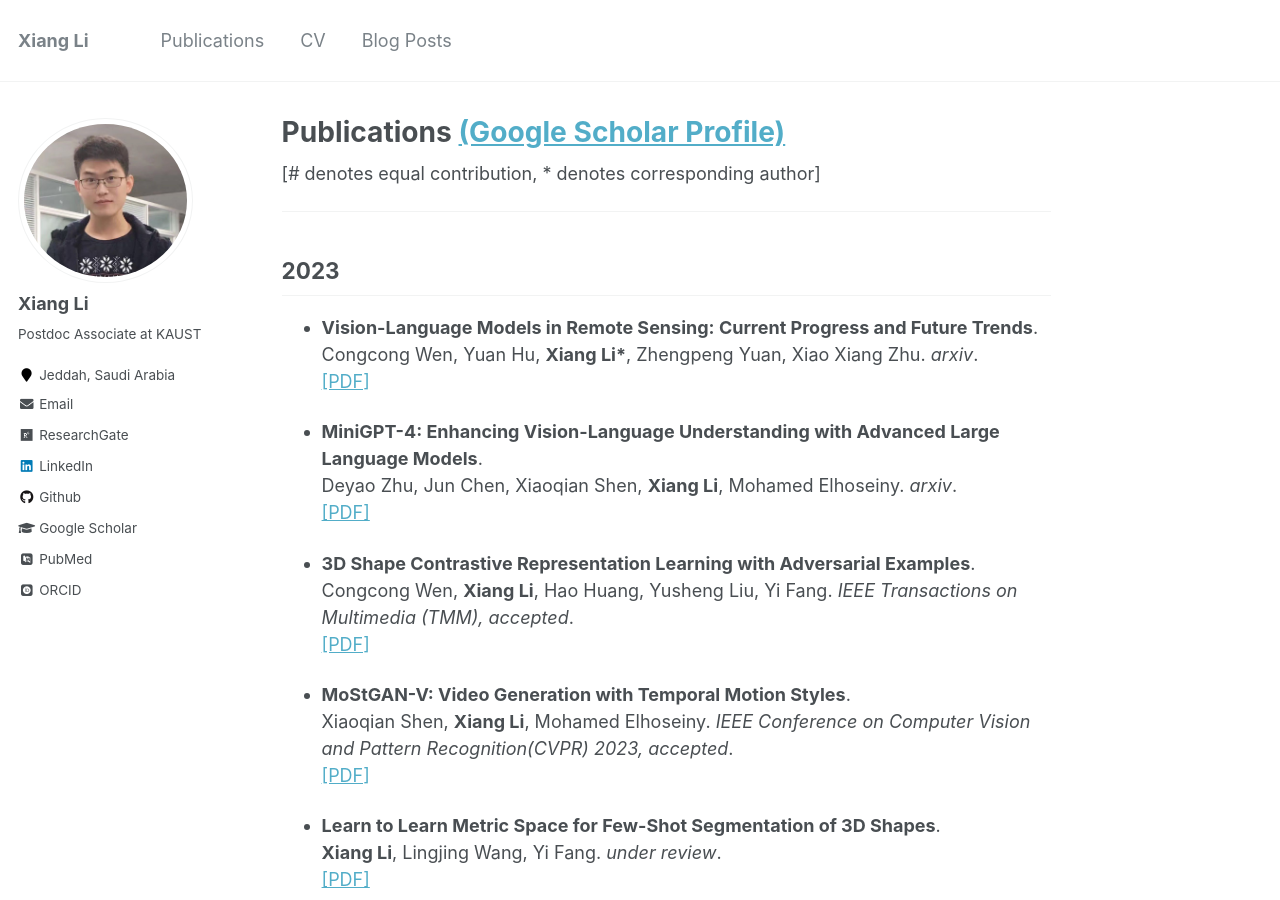
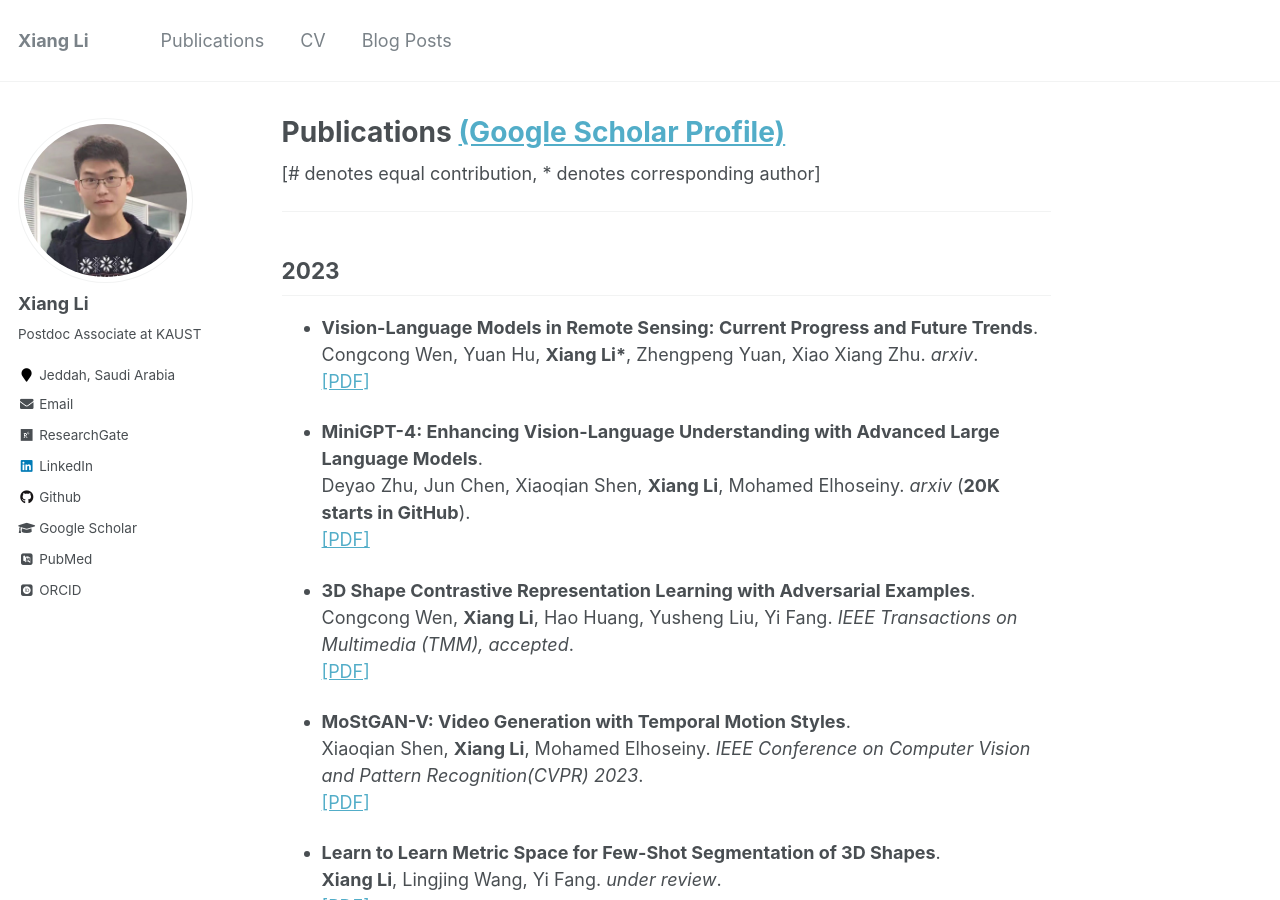
Before and after one commit to lx709/lx709.github.io, a Jekyll site: the page built from _pages/publications.md, in a window 1280 px wide and 900 px high. Built offline with Jekyll 4.4.1, drawn with Linux system fonts in a browser that asks for light colours; some web fonts are replaced.

Commit message:
Update publications.md

```diff
--- a/_pages/publications.md
+++ b/_pages/publications.md
@@ -13,7 +13,7 @@ Congcong Wen, Yuan Hu, <b>Xiang Li*</b>, Zhengpeng Yuan, Xiao Xiang Zhu. <i>arxi
 [[PDF]](https://arxiv.org/abs/2305.05726)
 
 * <b>MiniGPT-4: Enhancing Vision-Language Understanding with Advanced Large Language Models</b>. <br>
-Deyao Zhu, Jun Chen, Xiaoqian Shen, <b>Xiang Li</b>, Mohamed Elhoseiny. <i>arxiv</i>.<br>
+Deyao Zhu, Jun Chen, Xiaoqian Shen, <b>Xiang Li</b>, Mohamed Elhoseiny. <i>arxiv</i> (<b>20K starts in GitHub</b>).<br>
 [[PDF]](https://arxiv.org/abs/2304.10592)
 
 * <b>3D Shape Contrastive Representation Learning with Adversarial Examples</b>. <br>
@@ -21,7 +21,7 @@ Congcong Wen, <b>Xiang Li</b>, Hao Huang, Yusheng Liu, Yi Fang. <i>IEEE Transact
 [[PDF]](https://ieeexplore.ieee.org/iel7/6046/4456689/10094000.pdf)
 
 * <b>MoStGAN-V: Video Generation with Temporal Motion Styles</b>. <br>
-Xiaoqian Shen, <b>Xiang Li</b>, Mohamed Elhoseiny. <i>IEEE Conference on Computer Vision and Pattern Recognition(CVPR) 2023, accepted</i>.<br>
+Xiaoqian Shen, <b>Xiang Li</b>, Mohamed Elhoseiny. <i>IEEE Conference on Computer Vision and Pattern Recognition(CVPR) 2023</i>.<br>
 [[PDF]](https://arxiv.org/abs/2304.02777)
 
 * <b>Learn to Learn Metric Space for Few-Shot Segmentation of 3D Shapes</b>. <br>
```
